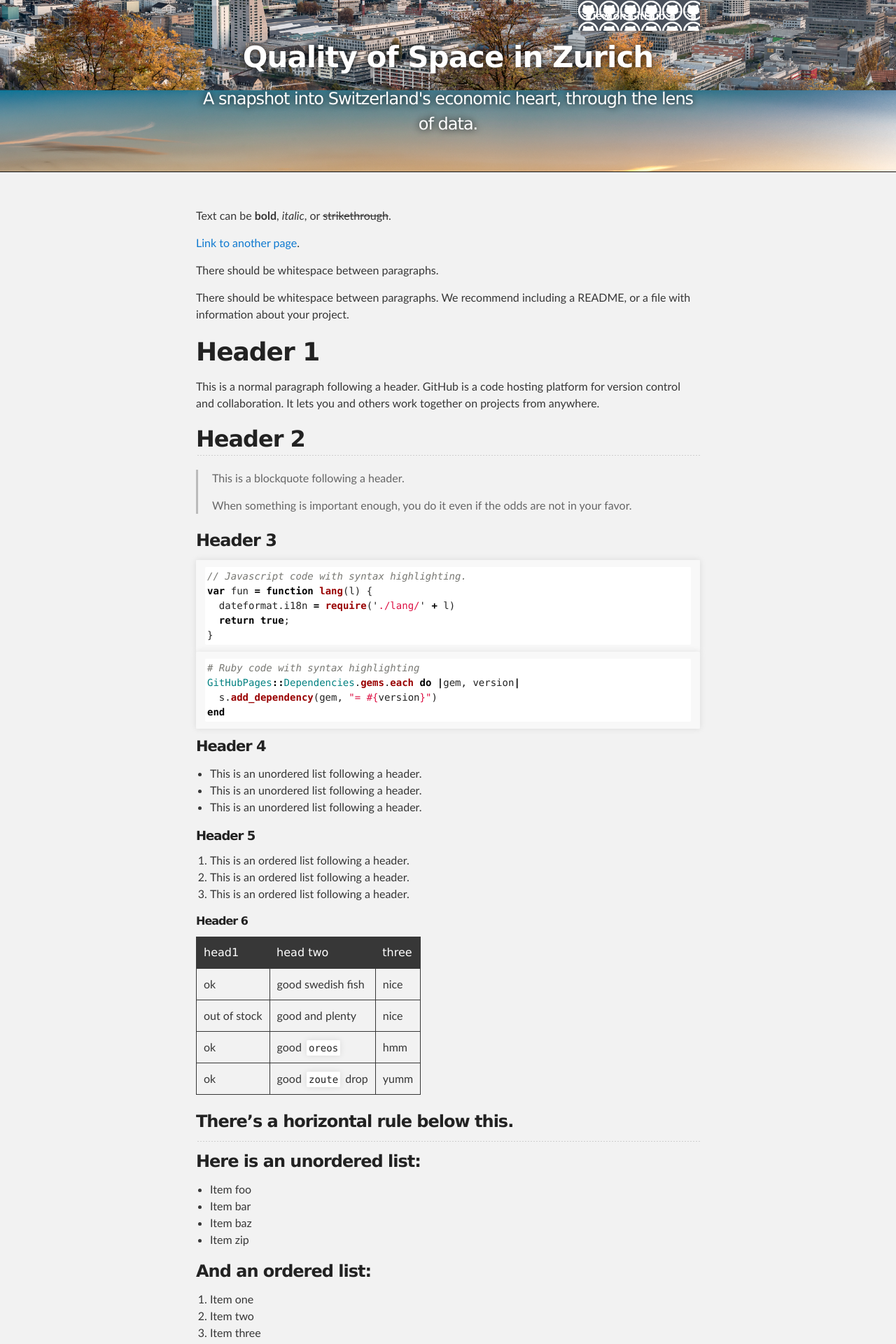
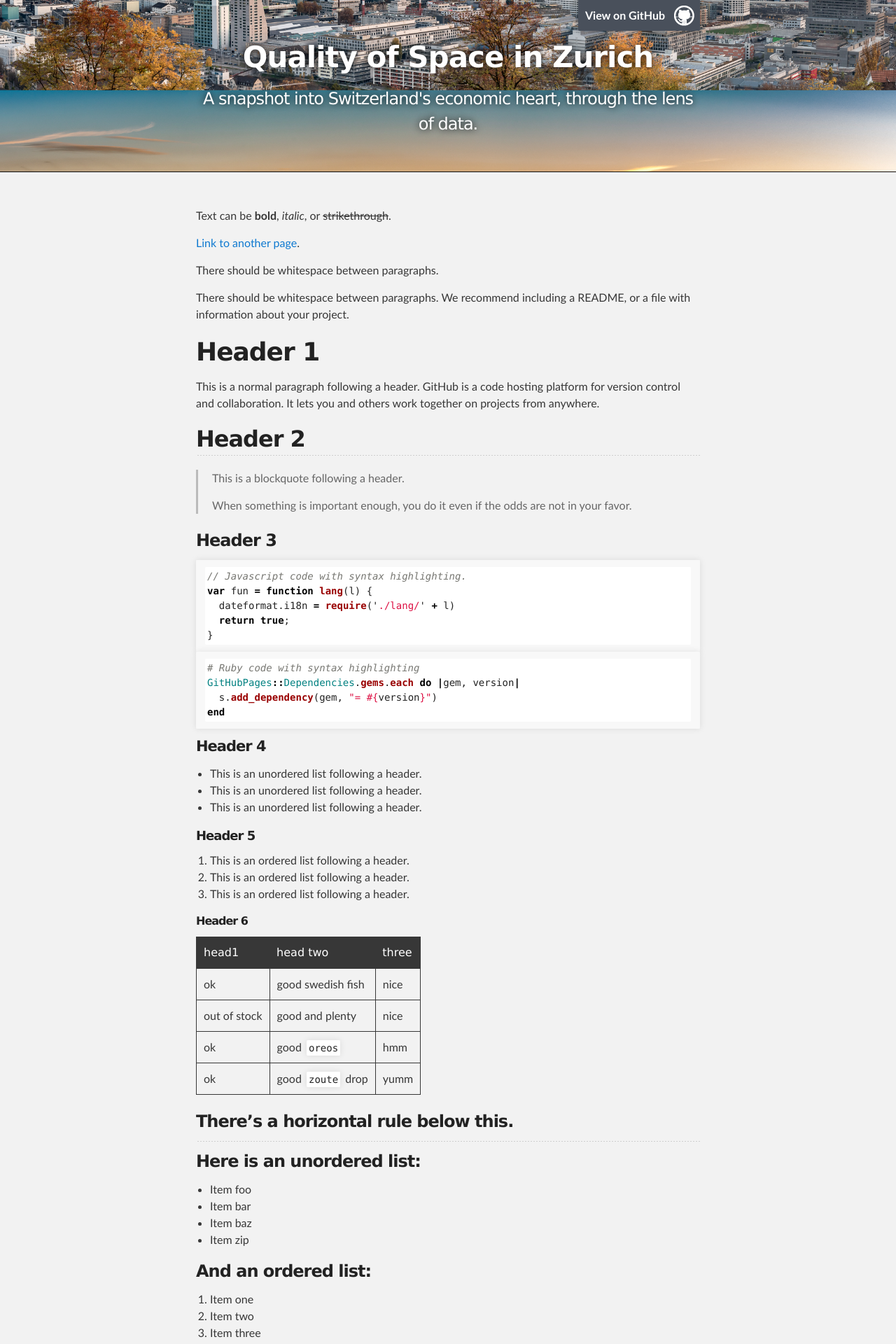
Before and after one commit to MLortki/ADA2018-Project-Quality-of-Space-AMG, a Jekyll site: the page built from index.md, in a window 1280 px wide. Shown: the top 1920 px of the page at 70% size. Built offline with Jekyll 4.4.1, drawn with Linux system fonts in a browser that asks for light colours.

Commit message:
fork me banner changes again

```diff
--- a/assets/css/style.scss
+++ b/assets/css/style.scss
@@ -25,5 +25,5 @@ text-align: center;
 }
 
 #forkme_banner {
-  background: url('../images/blacktocat.png') #49505b;
+  background: url('../images/blacktocat.png') #49505b no-repeat 95% 50%;
 }
```
Also changed, not shown: 1 other file.
